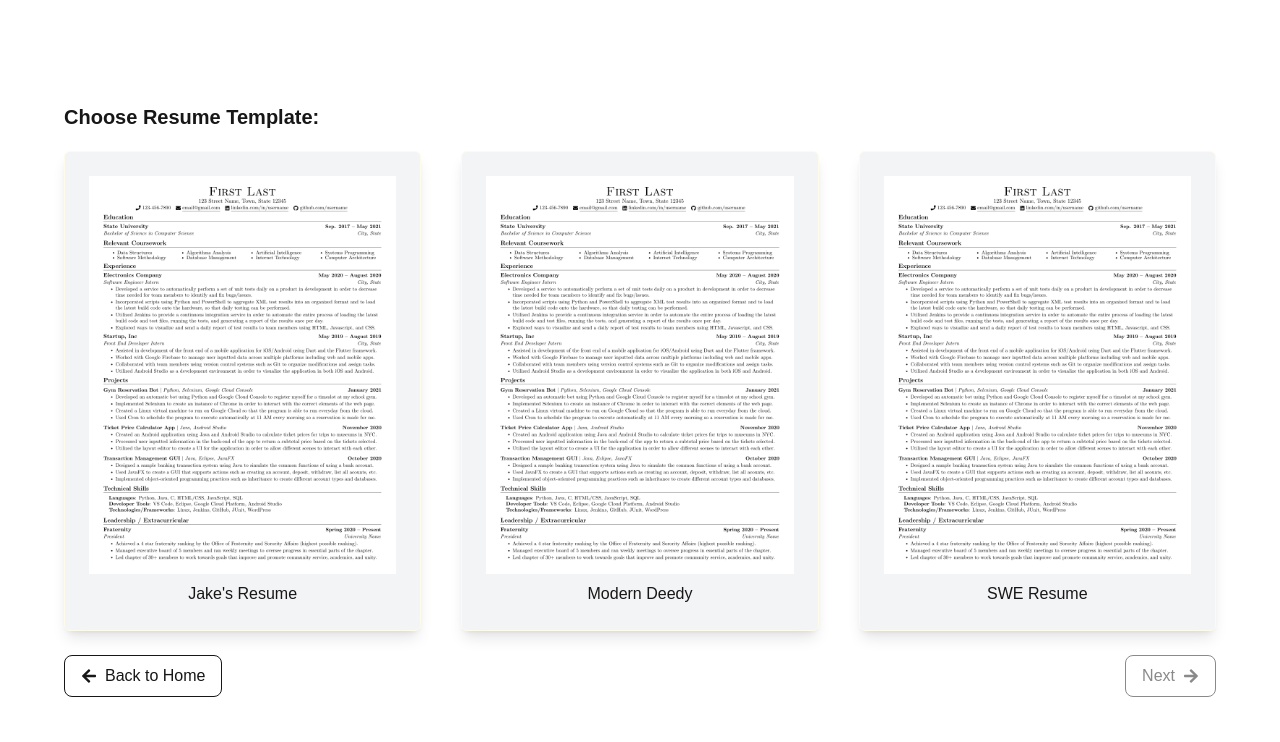
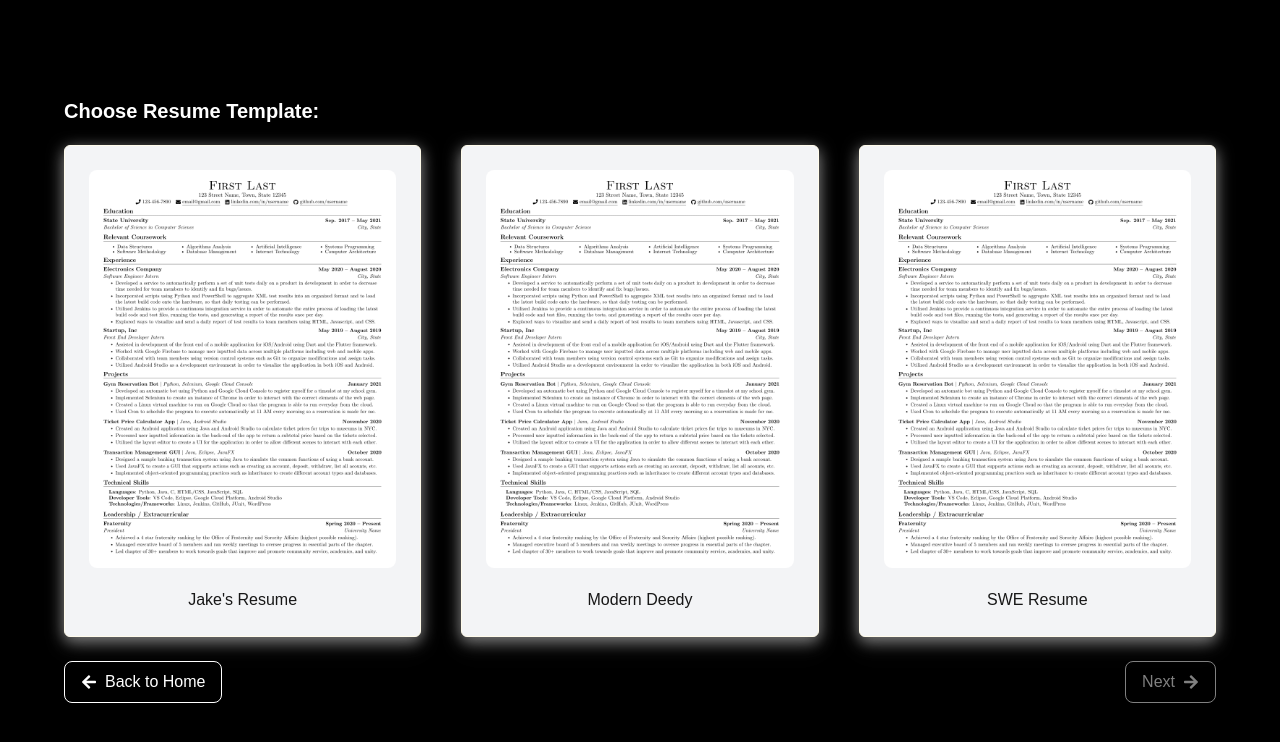
Before and after one commit to justintimejt/CrackdResume, a Next.js app: page /build in a window 1280 px wide. Shown: the top 742 px of the page. Built offline with nearby package versions, Linux system fonts and the light colour scheme.

Commit message:
feat: ui changes - template selector

```diff
--- a/src/app/build/page.tsx
+++ b/src/app/build/page.tsx
@@ -1,7 +1,7 @@
 import ResumeBuilder from "./resumebuilder";
 
 export default function Build() {
-    return <div className="flex items-center justify-center min-h-screen p-8 sm:p-20 font-[family-name:var(--font-geist-sans)]">
+    return <div className="flex items-center justify-center bg-black min-h-screen p-8 sm:p-20 font-[family-name:var(--font-geist-sans)]">
         <ResumeBuilder />
     </div>
 
--- a/src/app/components/TemplateSelector.tsx
+++ b/src/app/components/TemplateSelector.tsx
@@ -45,31 +45,30 @@ const TemplateSelector = ({ onSelect }: Props) => {
     };
 
     return (
+        <div className="mx-auto">
+            <h1 className=" text-white pb-5 text-xl font-semibold">Choose Resume Template:</h1>
 
-        <div className="mx-auto">
-            <h1 className="pb-5 text-xl font-semibold">Choose Resume Template:</h1>
-
-            {/*Template Options*/}
+            {/*template options*/}
             <div className="grid grid-cols-3 gap-10">
                 {templates.map((template, index) => (
                     <button
                         key={index}
                         onClick={() => setSelectedIndex(index)}
-                        className={`border border-amber-50 rounded-md shadow-lg bg-gray-100 p-6 transition transform hover:scale-105 duration-150 flex flex-col items-center gap-2 ${
+                        className={`border border-amber-50 rounded-md shadow-lg bg-gray-100 p-6 transition transform hover:scale-105 duration-150 flex flex-col items-center gap-2 filter drop-shadow-[0_4px_8px_rgba(255,255,255,0.6)] ${
                             selectedIndex === index
                                 ? "ring-2 ring-blue-500 bg-blue-50"
                                 : "hover:ring-1 hover:ring-blue-500"
                         }`}
                     >
-                        <img src={template.image} alt={template.name} className="object-contain" />
-                        <h2 className="text-center font-medium">{template.name}</h2>
+                        <img src={template.image} alt={template.name} className="object-contain rounded-lg" />
+                        <h2 className="text-center font-medium pt-3">{template.name}</h2>
                     </button>
                 ))}
               </div>
 
-            {/*Navigation Buttons*/}
+            {/*navigation Buttons*/}
             <div className="flex justify-between pt-6">
-                <button className="border rounded-lg px-4 py-2 flex items-center gap-2 hover:bg-blue-500 hover:text-white transition transform hover:scale-105">
+                <button className="border text-white rounded-lg px-4 py-2 flex items-center gap-2 hover:bg-blue-500 hover:text-white transition transform hover:scale-105">
                     <FaArrowLeft />
                     Back to Home
                 </button>
@@ -79,8 +78,8 @@ const TemplateSelector = ({ onSelect }: Props) => {
                     disabled={selectedIndex === null}
                     className={`border rounded-lg px-4 py-2 flex items-center gap-2 ${
                         selectedIndex === null
-                        ? "opacity-50 cursor-not-allowed"
-                        : "hover:bg-blue-500 hover:text-white transition transform hover:scale-105"
+                        ? "text-white opacity-50 cursor-not-allowed"
+                        : "text-white hover:bg-blue-500 hover:text-white transition transform hover:scale-105"
                     }`}
                 >
                     Next
--- a/src/app/page.tsx
+++ b/src/app/page.tsx
@@ -107,7 +107,7 @@ export default function Home() {
           </div>
 
           <div className="grid grid-cols-1 md:grid-cols-3 gap-8">
-            {/* Card 1 */}
+
             <div className="bg-gray-900/50 border border-gray-800 rounded-xl p-8 hover:border-gray-700 transition-colors">
               <div className="text-2xl mb-4">🔍</div>
               <h3 className="text-xl font-semibold mb-3">AI-Powered Suggestions</h3>
@@ -116,7 +116,7 @@ export default function Home() {
               </p>
             </div>
 
-            {/* Card 2 */}
+
             <div className="bg-gray-900/50 border border-gray-800 rounded-xl p-8 hover:border-gray-700 transition-colors">
               <div className="text-2xl mb-4">✨</div>
               <h3 className="text-xl font-semibold mb-3">LaTeX Quality Output</h3>
@@ -125,7 +125,7 @@ export default function Home() {
               </p>
             </div>
 
-            {/* Card 3 */}
+
             <div className="bg-gray-900/50 border border-gray-800 rounded-xl p-8 hover:border-gray-700 transition-colors">
               <div className="text-2xl mb-4">⚡</div>
               <h3 className="text-xl font-semibold mb-3">Real-Time Preview</h3>
```
